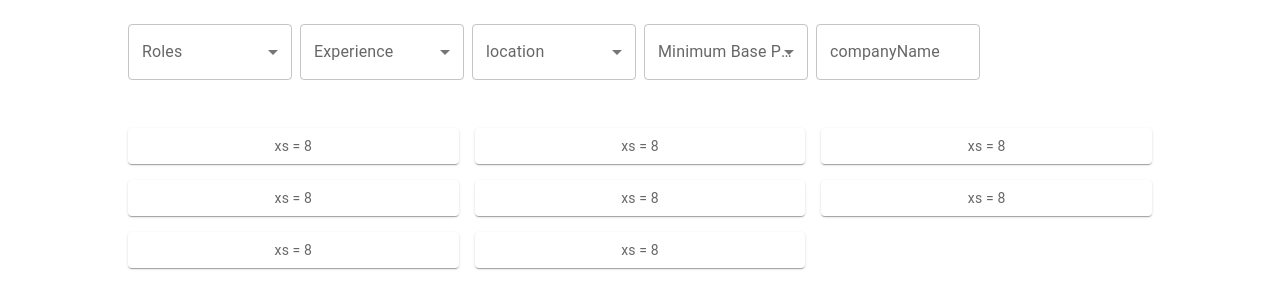
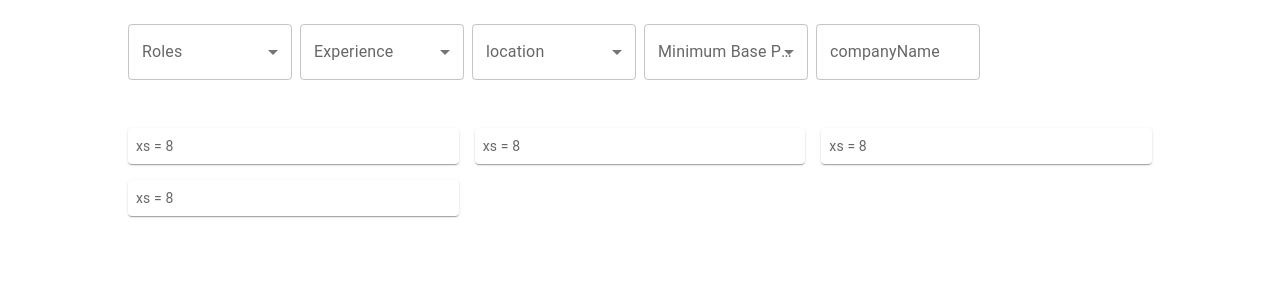
Before and after one commit to malla-lokesh/weekday-works-assignment, a React (Vite) app: page / in a window 1280 px wide. Shown: the top 308 px of the page. Built offline with nearby package versions, Linux system fonts and the light colour scheme.

Commit message:
created a job card and UI folder

```diff
--- a/src/App.jsx
+++ b/src/App.jsx
@@ -7,19 +7,10 @@ import {
   MenuItem,
   TextField,
 } from "@mui/material";
-import { styled } from "@mui/material/styles";
-import Paper from "@mui/material/Paper";
 
 import "./App.css";
 import { useState } from "react";
-
-const Item = styled(Paper)(({ theme }) => ({
-  backgroundColor: theme.palette.mode === "dark" ? "#1A2027" : "#fff",
-  ...theme.typography.body2,
-  padding: theme.spacing(1),
-  textAlign: "center",
-  color: theme.palette.text.secondary,
-}));
+import JobPost from "./Components/JobPost";
 
 function App() {
   const [roles, setRoles] = useState("");
@@ -124,30 +115,7 @@ function App() {
           </Grid>
         </Grid>
         <Grid item container spacing={2}>
-          <Grid item xs={12} sm={6} lg={4}>
-            <Item>xs = 8</Item>
-          </Grid>
-          <Grid item xs={12} sm={6} lg={4}>
-            <Item>xs = 8</Item>
-          </Grid>
-          <Grid item xs={12} sm={6} lg={4}>
-            <Item>xs = 8</Item>
-          </Grid>
-          <Grid item xs={12} sm={6} lg={4}>
-            <Item>xs = 8</Item>
-          </Grid>
-          <Grid item xs={12} sm={6} lg={4}>
-            <Item>xs = 8</Item>
-          </Grid>
-          <Grid item xs={12} sm={6} lg={4}>
-            <Item>xs = 8</Item>
-          </Grid>
-          <Grid item xs={12} sm={6} lg={4}>
-            <Item>xs = 8</Item>
-          </Grid>
-          <Grid item xs={12} sm={6} lg={4}>
-            <Item>xs = 8</Item>
-          </Grid>
+          <JobPost />
         </Grid>
       </Grid>
     </Box>
--- /dev/null
+++ b/src/Components/JobPost.jsx
@@ -0,0 +1,24 @@
+import { Grid } from "@mui/material";
+import Item from "../UI/Item";
+import React from "react";
+
+const JobPost = () => {
+  return (
+    <React.Fragment>
+      <Grid item xs={12} sm={6} lg={4}>
+        <Item>xs = 8</Item>
+      </Grid>
+      <Grid item xs={12} sm={6} lg={4}>
+        <Item>xs = 8</Item>
+      </Grid>
+      <Grid item xs={12} sm={6} lg={4}>
+        <Item>xs = 8</Item>
+      </Grid>
+      <Grid item xs={12} sm={6} lg={4}>
+        <Item>xs = 8</Item>
+      </Grid>
+    </React.Fragment>
+  );
+};
+
+export default JobPost;
--- /dev/null
+++ b/src/UI/Item.jsx
@@ -0,0 +1,11 @@
+import { styled } from "@mui/material/styles";
+import Paper from "@mui/material/Paper";
+
+const Item = styled(Paper)(({ theme }) => ({
+  backgroundColor: theme.palette.mode === "dark" ? "#1A2027" : "#fff",
+  ...theme.typography.body2,
+  padding: theme.spacing(1),
+  color: theme.palette.text.secondary,
+}));
+
+export default Item;
```
